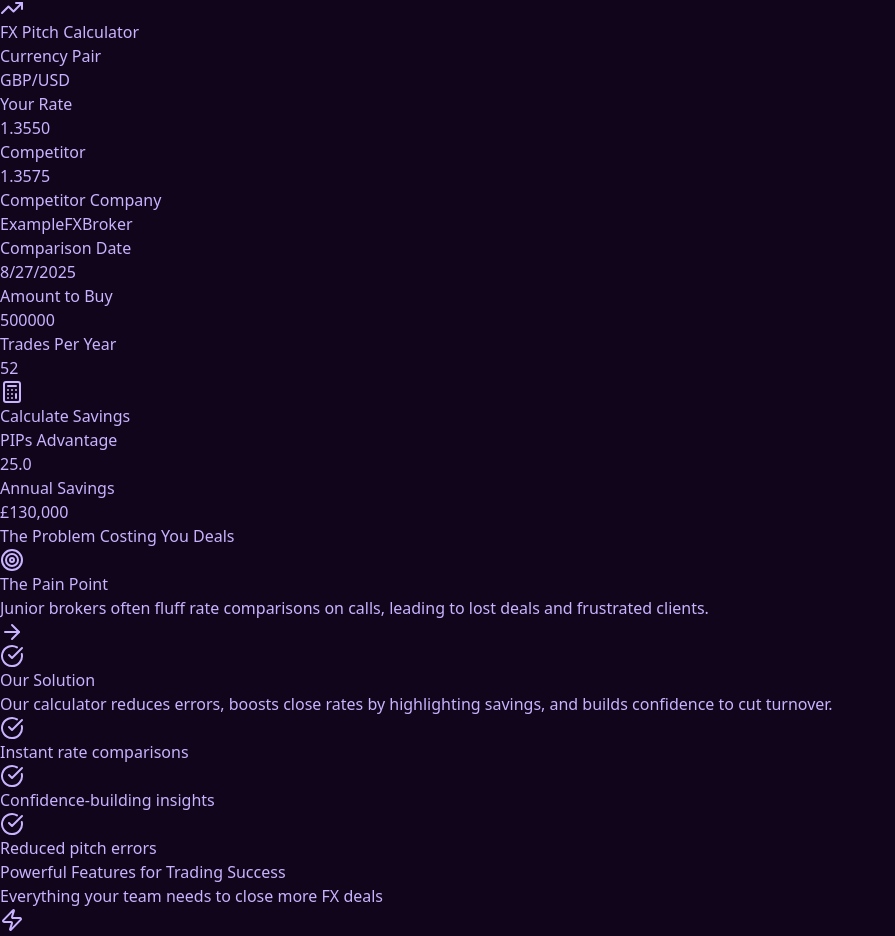
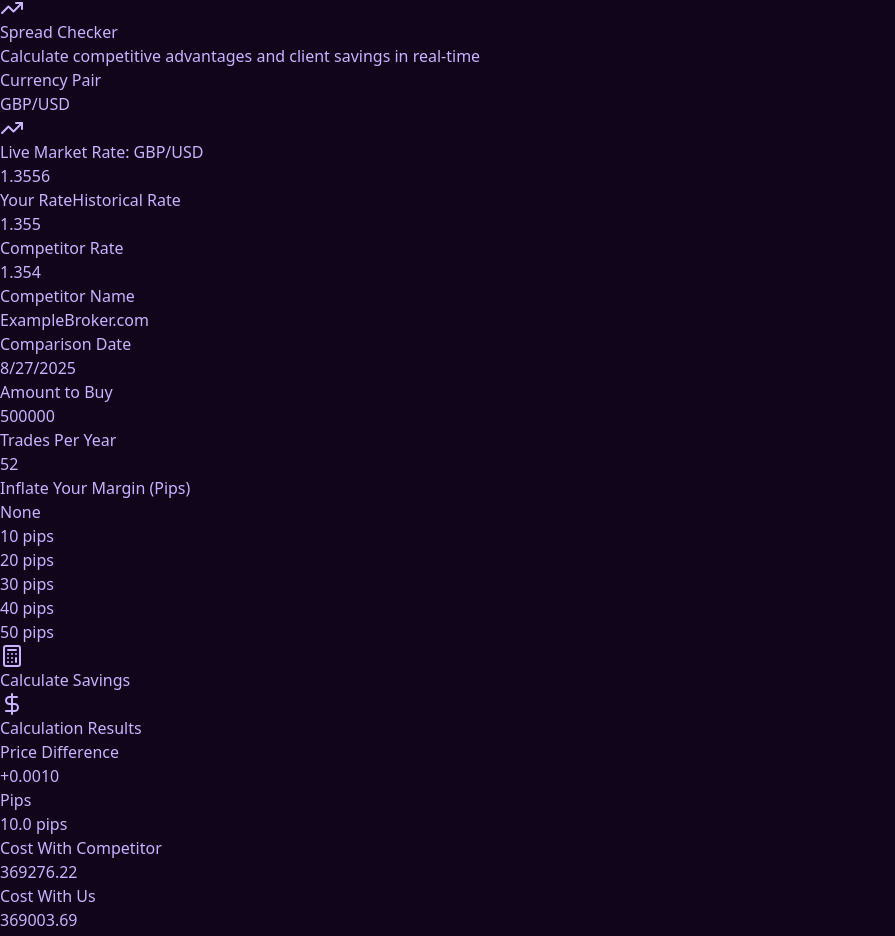
Before and after one commit to guvnerguvvymcguv/fx-rate-calculator, a React (Vite) app in the folder Desktop/broker-pitch-calc/fx-calculator/: page / in a window 1280 px wide. Shown: the part 196-1132 px from the top of the page, without its empty margins (0-895 px from the left). Built offline with nearby package versions, Linux system fonts and the light colour scheme.

Commit message:
Update mock calculator to exactly match real calculator interface

```diff
--- a/Desktop/broker-pitch-calc/fx-calculator/src/components/ui/MockCalculator.tsx
+++ b/Desktop/broker-pitch-calc/fx-calculator/src/components/ui/MockCalculator.tsx
@@ -1,87 +1,175 @@
-import { Card, CardContent, CardHeader, CardTitle } from '@/components/ui/card';
+import { Card, CardContent, CardDescription, CardHeader, CardTitle } from '@/components/ui/card';
 import { Button } from '@/components/ui/button';
 import { Label } from '@/components/ui/label';
-import { Calculator, TrendingUp } from 'lucide-react';
+import { Calculator, TrendingUp, DollarSign } from 'lucide-react';
 
 export function MockCalculator() {
   const today = new Date().toLocaleDateString('en-US');
 
   return (
     <Card className="bg-white/10 backdrop-blur-md border-white/20 rounded-xl shadow-xl max-w-lg mx-auto" style={{ color: '#C7B3FF' }}>
-      <CardHeader className="text-center pb-3">
+      <CardHeader className="text-center pb-4">
         <div className="flex items-center justify-center gap-2 mb-2">
-          <TrendingUp className="h-5 w-5 text-purple-400" />
-          <CardTitle className="text-base font-bold bg-gradient-to-r from-purple-300 to-blue-300 bg-clip-text text-transparent">
-            FX Pitch Calculator
+          <TrendingUp className="h-6 w-6 text-purple-400" />
+          <CardTitle className="text-lg font-bold bg-gradient-to-r from-purple-300 to-blue-300 bg-clip-text text-transparent">
+            Spread Checker
           </CardTitle>
         </div>
+        <CardDescription className="text-purple-200/80 text-xs">
+          Calculate competitive advantages and client savings in real-time
+        </CardDescription>
       </CardHeader>
 
-      <CardContent className="space-y-3">
+      <CardContent className="space-y-4">
+        {/* Currency Pair */}
         <div className="space-y-1">
           <Label className="text-xs text-purple-200">Currency Pair</Label>
-          <div className="bg-white/10 border-white/30 text-purple-100 p-1.5 rounded-lg text-sm">
+          <div className="bg-white/10 border-white/20 text-purple-100 p-2 rounded-lg text-sm">
             GBP/USD
           </div>
         </div>
 
-        <div className="grid grid-cols-2 gap-2">
-          <div className="space-y-1">
-            <Label className="text-xs text-purple-200">Your Rate</Label>
-            <div className="bg-white/5 border-green-500/30 text-purple-100 p-1.5 rounded font-mono text-sm">
-              1.3550
+        {/* Live Rate Display */}
+        <div className="p-3 bg-white/5 rounded-lg border border-white/20">
+          <div className="flex items-center gap-2 mb-1">
+            <TrendingUp className="h-4 w-4 text-green-400" />
+            <Label className="text-xs text-purple-200">Live Market Rate: GBP/USD</Label>
           </div>
-          </div>
-          <div className="space-y-1">
-            <Label className="text-xs text-purple-200">Competitor</Label>
-            <div className="bg-white/5 border-red-500/30 text-purple-100 p-1.5 rounded font-mono text-sm">
-              1.3575
-            </div>
+          <div className="text-lg font-bold text-green-400">
+            1.3556
           </div>
         </div>
 
+        {/* Your Rate */}
         <div className="space-y-1">
-          <Label className="text-xs text-purple-200">Competitor Company</Label>
-          <div className="bg-white/10 border-white/30 text-purple-100 p-1.5 rounded-lg text-sm">
-            ExampleFXBroker
+          <div className="flex items-center justify-between">
+            <Label className="text-xs text-purple-200">Your Rate</Label>
+            <Button
+              variant="outline"
+              size="sm"
+              className="border-white/20 text-purple-200 hover:bg-white/10 text-xs h-6 px-2"
+            >
+              Historical Rate
+            </Button>
+          </div>
+          <div className="bg-white/10 border-white/20 text-purple-100 p-2 rounded-lg text-sm">
+            1.355
           </div>
         </div>
 
+        {/* Competitor Rate */}
+        <div className="space-y-1">
+          <Label className="text-xs text-purple-200">Competitor Rate</Label>
+          <div className="bg-white/10 border-white/20 text-purple-100 p-2 rounded-lg text-sm">
+            1.354
+          </div>
+        </div>
+
+        {/* Competitor Name */}
+        <div className="space-y-1">
+          <Label className="text-xs text-purple-200">Competitor Name</Label>
+          <div className="bg-white/10 border-white/20 text-purple-100 p-2 rounded-lg text-sm">
+            ExampleBroker.com
+          </div>
+        </div>
+
+        {/* Comparison Date */}
         <div className="space-y-1">
           <Label className="text-xs text-purple-200">Comparison Date</Label>
-          <div className="bg-white/5 border-white/30 text-purple-100 p-1.5 rounded-lg text-sm">
+          <div className="bg-white/5 border-white/20 text-purple-100 p-2 rounded-lg text-sm">
             {today}
           </div>
         </div>
 
-        <div className="grid grid-cols-2 gap-2">
+        {/* Amount to Buy */}
         <div className="space-y-1">
           <Label className="text-xs text-purple-200">Amount to Buy</Label>
-            <div className="bg-white/10 border-white/30 text-purple-100 p-1.5 rounded-lg text-sm">
+          <div className="bg-white/10 border-white/20 text-purple-100 p-2 rounded-lg text-sm">
             500000
           </div>
         </div>
+
+        {/* Trades Per Year */}
         <div className="space-y-1">
           <Label className="text-xs text-purple-200">Trades Per Year</Label>
-            <div className="bg-white/10 border-white/30 text-purple-100 p-1.5 rounded-lg text-sm">
+          <div className="bg-white/10 border-white/20 text-purple-100 p-2 rounded-lg text-sm">
             52
           </div>
         </div>
+
+        {/* Pip Selection */}
+        <div className="p-3 bg-white/5 rounded-lg border border-white/20">
+          <Label className="text-xs text-purple-200 mb-2 block">
+            Inflate Your Margin (Pips)
+          </Label>
+          <div className="flex flex-wrap gap-1">
+            {[
+              { label: 'None', selected: true },
+              { label: '10 pips', selected: false },
+              { label: '20 pips', selected: false },
+              { label: '30 pips', selected: false },
+              { label: '40 pips', selected: false },
+              { label: '50 pips', selected: false }
+            ].map((pip, index) => (
+              <div key={index} className={`px-2 py-1 rounded text-xs font-medium transition-colors ${
+                pip.selected
+                  ? 'bg-purple-600 text-white'
+                  : 'bg-white/10 text-purple-200'
+              }`}>
+                {pip.label}
+              </div>
+            ))}
+          </div>
         </div>
 
-        <Button className="w-full bg-gradient-to-r from-purple-600 to-blue-600 text-white text-sm py-1.5">
-          <Calculator className="h-4 w-4 mr-2" />
+        {/* Calculate Button */}
+        <Button className="w-full bg-gradient-to-r from-purple-600 to-blue-600 hover:from-purple-700 hover:to-blue-700 text-white font-semibold py-2 rounded-lg shadow-lg">
+          <Calculator className="mr-2 h-4 w-4" />
           Calculate Savings
         </Button>
 
-        <div className="grid grid-cols-2 gap-2 mt-3">
-          <div className="text-center p-1.5 bg-white/5 rounded">
-            <p className="text-xs text-purple-300/70">PIPs Advantage</p>
-            <p className="text-sm font-mono font-bold text-blue-400">25.0</p>
+        {/* Results Display */}
+        <div className="p-4 bg-gradient-to-r from-purple-600/20 to-blue-600/20 rounded-lg border border-purple-400/30">
+          <h3 className="text-sm font-semibold text-purple-200 mb-3 flex items-center gap-2">
+            <DollarSign className="h-4 w-4" />
+            Calculation Results
+          </h3>
+
+          <div className="grid grid-cols-2 gap-3">
+            <div className="space-y-1">
+              <p className="text-xs text-purple-300">Price Difference</p>
+              <p className="text-sm font-bold text-purple-100">+0.0010</p>
             </div>
-          <div className="text-center p-1.5 bg-white/5 rounded">
-            <p className="text-xs text-purple-300/70">Annual Savings</p>
-            <p className="text-sm font-mono font-bold text-green-400">£130,000</p>
+
+            <div className="space-y-1">
+              <p className="text-xs text-purple-300">Pips</p>
+              <p className="text-sm font-bold text-purple-100">10.0 pips</p>
+            </div>
+
+            <div className="space-y-1">
+              <p className="text-xs text-purple-300">Cost With Competitor</p>
+              <p className="text-sm font-bold text-red-400">369276.22</p>
+            </div>
+
+            <div className="space-y-1">
+              <p className="text-xs text-purple-300">Cost With Us</p>
+              <p className="text-sm font-bold text-green-400">369003.69</p>
+            </div>
+
+            <div className="space-y-1">
+              <p className="text-xs text-purple-300">Savings Per Trade</p>
+              <p className="text-sm font-bold text-green-400">272.53</p>
+            </div>
+
+            <div className="space-y-1">
+              <p className="text-xs text-purple-300">Annual Savings</p>
+              <p className="text-lg font-bold text-green-400">14171.49</p>
+            </div>
+
+            <div className="space-y-1 col-span-2">
+              <p className="text-xs text-purple-300">Percentage Savings</p>
+              <p className="text-sm font-bold text-green-400">0.07%</p>
+            </div>
           </div>
         </div>
       </CardContent>
```
Lines whose indentation alone changed are shown as unchanged.
